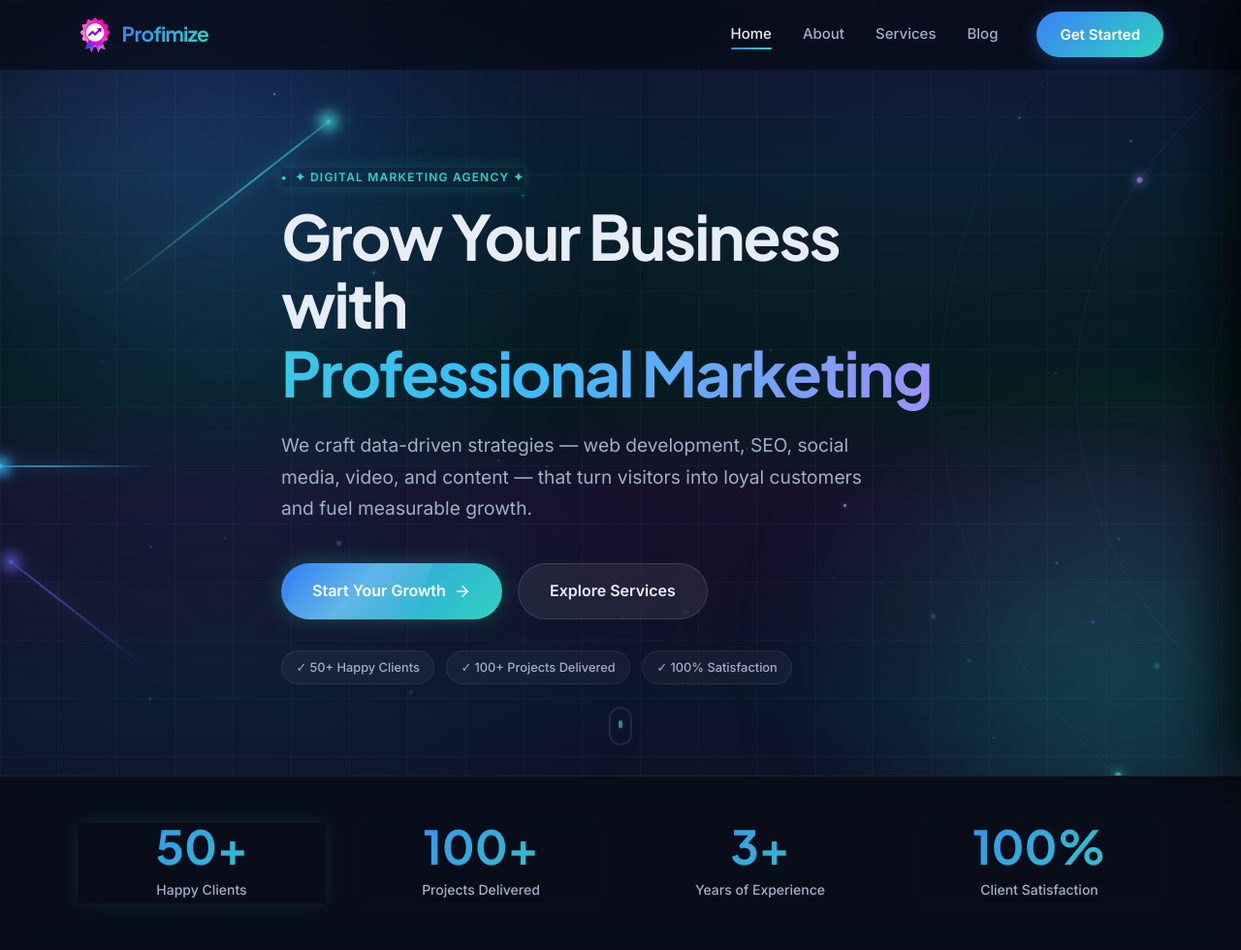
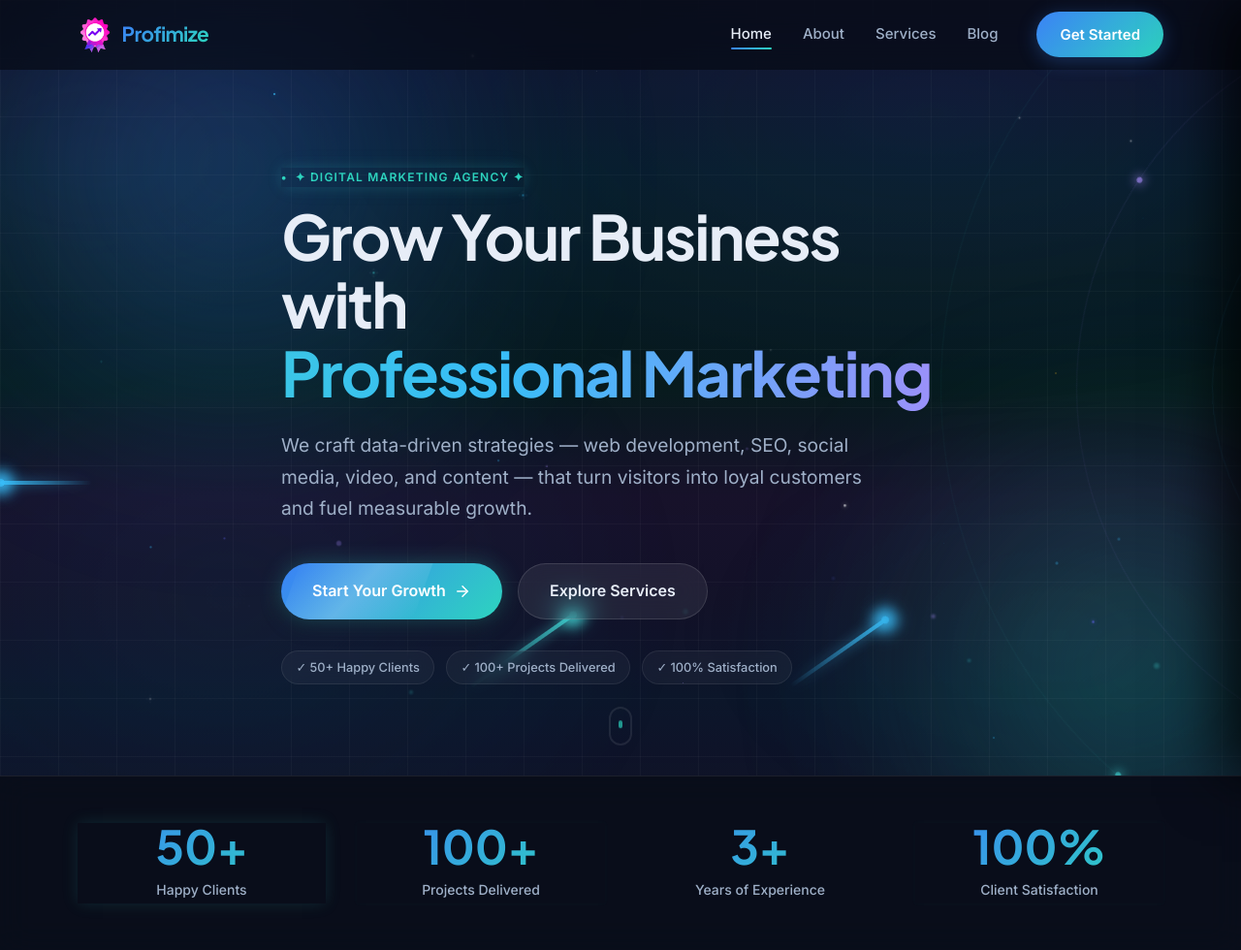
Before and after one commit to tanmoymondal1312/Profimize, a Django app: page / in a window 1280 px wide. Shown: the top 980 px of the page at 97% size. Run offline with Django 4.2, Linux system fonts and the light colour scheme; data comes from the database, SQL or seed files in the repository; both versions use the stored data as it was after the commit; parts of the project's set-up code (start-up, migrations or seed data) failed here and were passed over; some libraries are stand-ins or nearby versions.

Commit message:
Auto-save changes

```diff
--- a/static/css/main.css
+++ b/static/css/main.css
@@ -2064,23 +2064,23 @@ body.page-home .blog-preview-grid > div.fx-u .post-card {
   position: absolute;
   top: var(--c-top, 20%);
   left: 0;
-  width: var(--c-w, 200px);
-  height: 2px;
+  width: var(--c-w, 110px);
+  height: 4px;                   /* mota */
+  border-radius: 2px;
   background: linear-gradient(to right, transparent 0%, var(--c-color, rgba(56,189,248,.9)) 100%);
-  border-radius: 50%;
-  filter: drop-shadow(0 0 8px var(--c-color, rgba(56,189,248,.5)));
+  filter: drop-shadow(0 0 6px var(--c-color, rgba(56,189,248,.6)));
   animation: cometFly var(--c-dur, 5s) ease-out var(--c-delay, 0s) infinite;
 }
 /* Glowing head dot */
 .hero-comet::before {
   content: '';
   position: absolute;
-  right: -2px; top: 50%;
+  right: -3px; top: 50%;
   transform: translateY(-50%);
-  width: 5px; height: 5px;
+  width: 8px; height: 8px;       /* boro head */
   border-radius: 50%;
-  background: var(--c-color, rgba(56,189,248,.9));
-  box-shadow: 0 0 12px 5px var(--c-color, rgba(56,189,248,.4));
+  background: var(--c-color, rgba(56,189,248,.95));
+  box-shadow: 0 0 14px 6px var(--c-color, rgba(56,189,248,.45));
 }
 /* Right-to-left variant */
 .hero-comet--rtl {
@@ -2088,20 +2088,25 @@ body.page-home .blog-preview-grid > div.fx-u .post-card {
   animation-name: cometFlyRTL;
 }
 .hero-comet--rtl::before {
-  right: auto; left: -2px;
-}
-
+  right: auto; left: -3px;
+}
+
+/*
+  Screen-space translate — both axes use `vw` so the visual angle is
+  arctan(155/200) ≈ 38° on EVERY viewport size (desktop & mobile).
+  Old rotate+translateX caused the angle to flatten on wide desktops.
+*/
 @keyframes cometFly {
-  0%   { transform: rotate(-38deg) translateX(-160vw); opacity: 0; }
-  5%   { opacity: 1; }
+  0%   { transform: translate(-70vw, -55vw) rotate(-35deg); opacity: 0; }
+  6%   { opacity: 1; }
   88%  { opacity: .9; }
-  100% { transform: rotate(-38deg) translateX(160vw); opacity: 0; }
+  100% { transform: translate(135vw,  105vw) rotate(-35deg); opacity: 0; }
 }
 @keyframes cometFlyRTL {
-  0%   { transform: rotate(38deg) translateX(160vw); opacity: 0; }
-  5%   { opacity: 1; }
+  0%   { transform: translate(135vw, -55vw) rotate(35deg); opacity: 0; }
+  6%   { opacity: 1; }
   88%  { opacity: .9; }
-  100% { transform: rotate(38deg) translateX(-160vw); opacity: 0; }
+  100% { transform: translate(-70vw,  105vw) rotate(35deg); opacity: 0; }
 }
 
 /* ── Twinkling stars ────────────────────────────────────────────── */
--- a/templates/pages/index.html
+++ b/templates/pages/index.html
@@ -46,19 +46,19 @@
     <div class="hero-orbit" style="width:1060px;height:1060px;--o-dur:58s;--o-color:rgba(62,207,207,.05)"></div>
   </div>
 
-  {# Shooting comets — LTR #}
+  {# Shooting comets — LTR (left→right, -35°) #}
   <div class="hero-comets" aria-hidden="true">
-    <div class="hero-comet" style="--c-top:6%;  --c-w:240px;--c-dur:4.5s;--c-delay:0s;   --c-color:rgba(56,189,248,.95)"></div>
-    <div class="hero-comet" style="--c-top:18%; --c-w:170px;--c-dur:7s;  --c-delay:2.2s; --c-color:rgba(167,139,250,.9)"></div>
-    <div class="hero-comet" style="--c-top:34%; --c-w:300px;--c-dur:5s;  --c-delay:4.8s; --c-color:rgba(62,207,207,.95)"></div>
-    <div class="hero-comet" style="--c-top:52%; --c-w:190px;--c-dur:6.5s;--c-delay:1s;   --c-color:rgba(99,102,241,.85)"></div>
-    <div class="hero-comet" style="--c-top:72%; --c-w:210px;--c-dur:8s;  --c-delay:5.5s; --c-color:rgba(56,189,248,.8)"></div>
-    <div class="hero-comet" style="--c-top:88%; --c-w:150px;--c-dur:5.5s;--c-delay:3s;   --c-color:rgba(251,191,36,.8)"></div>
-    {# RTL comets #}
-    <div class="hero-comet hero-comet--rtl" style="--c-top:10%;--c-w:200px;--c-dur:5s;  --c-delay:1.5s;--c-color:rgba(167,139,250,.95)"></div>
-    <div class="hero-comet hero-comet--rtl" style="--c-top:30%;--c-w:260px;--c-dur:7.5s;--c-delay:0.5s;--c-color:rgba(62,207,207,.85)"></div>
-    <div class="hero-comet hero-comet--rtl" style="--c-top:60%;--c-w:160px;--c-dur:6s;  --c-delay:7s;  --c-color:rgba(56,189,248,.9)"></div>
-    <div class="hero-comet hero-comet--rtl" style="--c-top:80%;--c-w:180px;--c-dur:9s;  --c-delay:3.5s;--c-color:rgba(99,102,241,.75)"></div>
+    <div class="hero-comet" style="--c-top:6%;  --c-w:120px;--c-dur:4.5s;--c-delay:0s;   --c-color:rgba(56,189,248,.95)"></div>
+    <div class="hero-comet" style="--c-top:20%; --c-w:90px; --c-dur:7s;  --c-delay:2.2s; --c-color:rgba(167,139,250,.9)"></div>
+    <div class="hero-comet" style="--c-top:38%; --c-w:130px;--c-dur:5s;  --c-delay:4.8s; --c-color:rgba(62,207,207,.95)"></div>
+    <div class="hero-comet" style="--c-top:55%; --c-w:100px;--c-dur:6.5s;--c-delay:1s;   --c-color:rgba(99,102,241,.85)"></div>
+    <div class="hero-comet" style="--c-top:74%; --c-w:110px;--c-dur:8s;  --c-delay:5.5s; --c-color:rgba(56,189,248,.8)"></div>
+    <div class="hero-comet" style="--c-top:88%; --c-w:85px; --c-dur:5.5s;--c-delay:3s;   --c-color:rgba(251,191,36,.85)"></div>
+    {# RTL comets (right→left, +35°) #}
+    <div class="hero-comet hero-comet--rtl" style="--c-top:12%;--c-w:105px;--c-dur:5s;  --c-delay:1.5s;--c-color:rgba(167,139,250,.95)"></div>
+    <div class="hero-comet hero-comet--rtl" style="--c-top:32%;--c-w:125px;--c-dur:7.5s;--c-delay:0.5s;--c-color:rgba(62,207,207,.9)"></div>
+    <div class="hero-comet hero-comet--rtl" style="--c-top:62%;--c-w:95px; --c-dur:6s;  --c-delay:7s;  --c-color:rgba(56,189,248,.9)"></div>
+    <div class="hero-comet hero-comet--rtl" style="--c-top:82%;--c-w:115px;--c-dur:9s;  --c-delay:3.5s;--c-color:rgba(99,102,241,.8)"></div>
   </div>
 
   {# Twinkling stars #}
```
Also changed, not shown: db.sqlite3.
